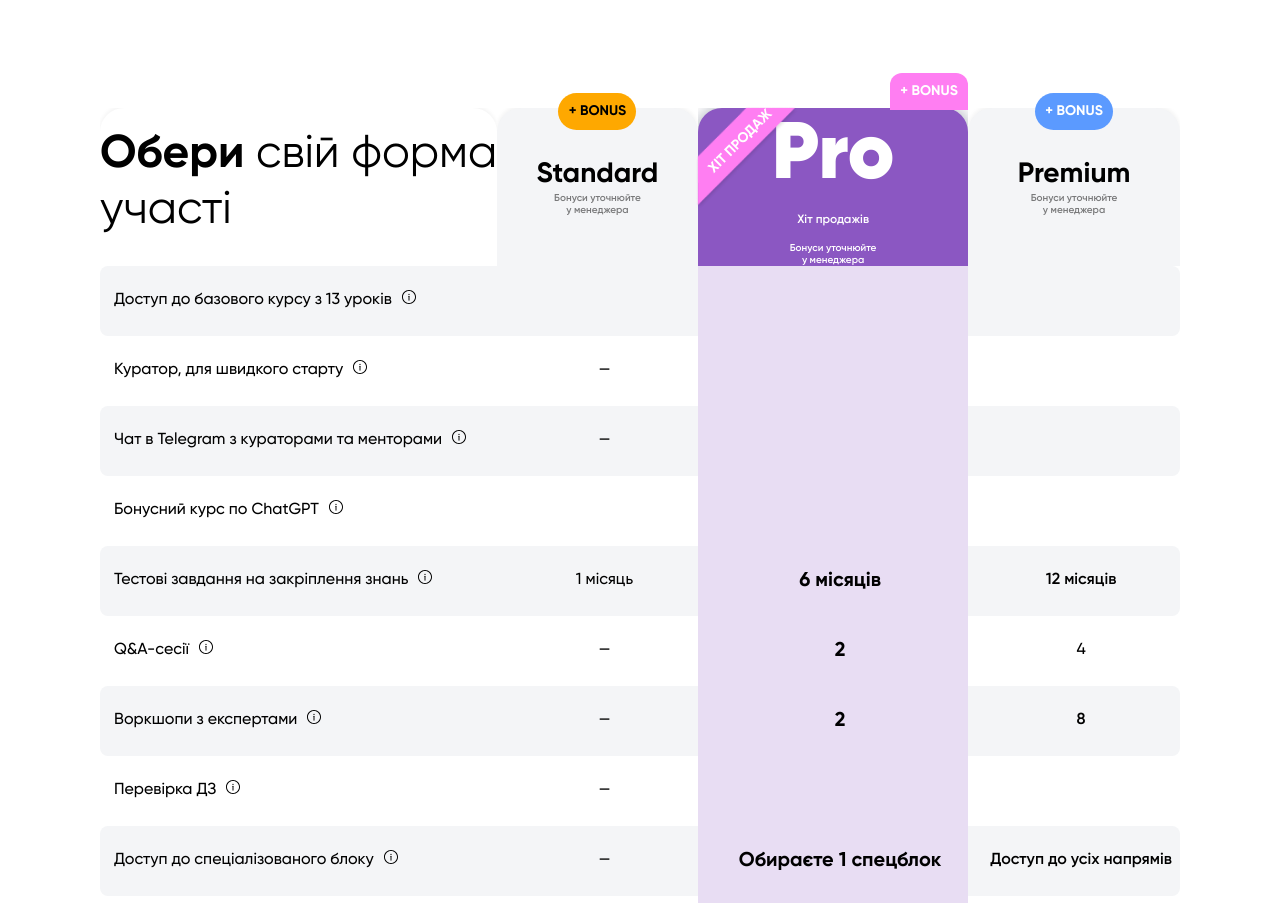
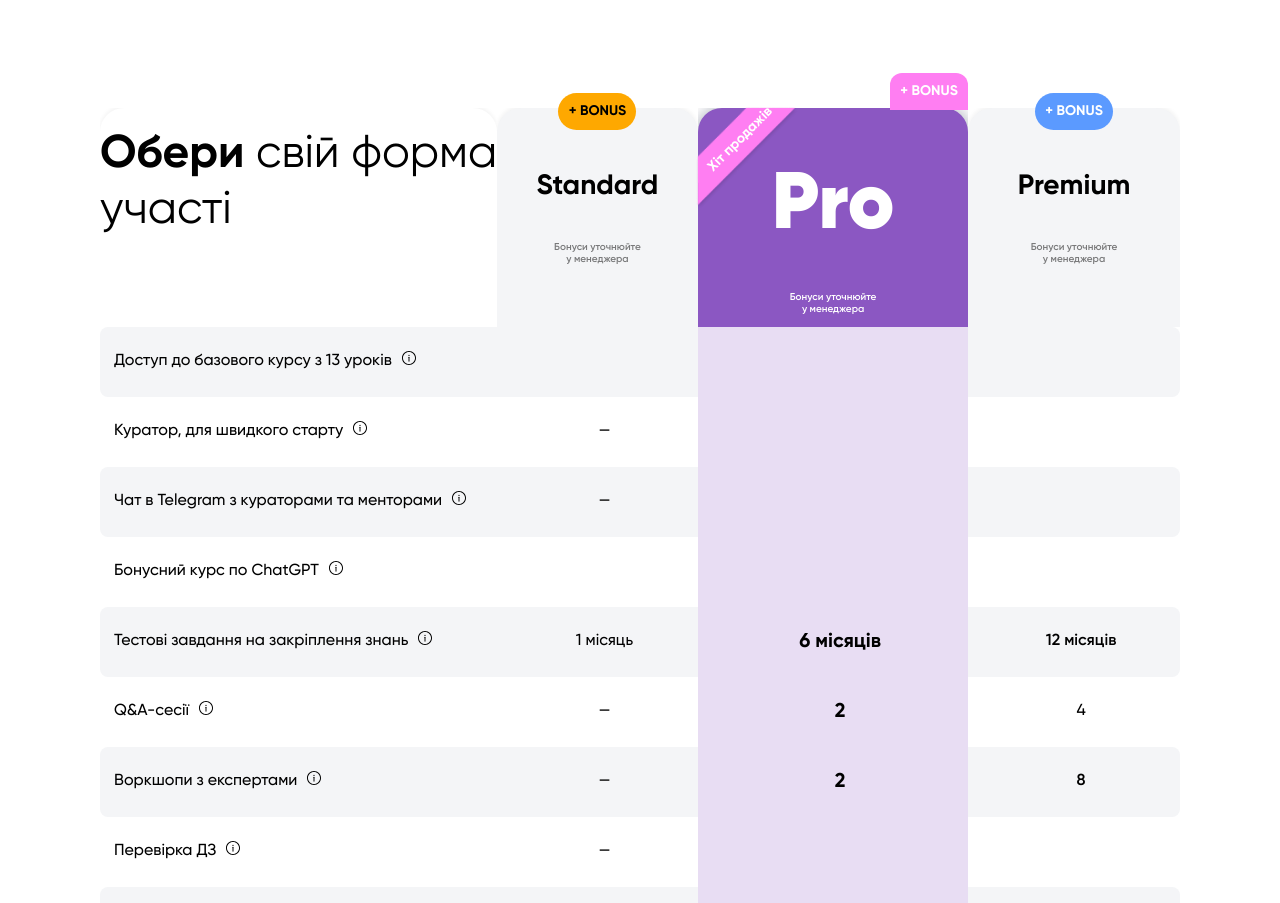
Before and after one commit to Viktor-Baratej/GENIUS, a plain HTML site: page index.html in a window 1280 px wide. Shown: the part 3759-4662 px from the top of the page. Drawn offline with Linux system fonts and the light colour scheme.

Commit message:
add finish

```diff
--- a/css/pricing.css
+++ b/css/pricing.css
@@ -193,15 +193,30 @@
 
 }
 
+.vector::before {
+    position: absolute;
+  content: "";
+  background: url(../img/pricing-vector.png)no-repeat center center/contain;
+  top: -2px;
+right: 166px;
+width: 109px;
+height: 105px;
+}
+
 .plan__badge {
-  display: inline-block;
-  font-size: 12px;
-  font-weight: 600;
-  padding: 4px 10px;
-  border-radius: 12px;
-  margin-bottom: 6px;
-  color: #fff;
+  position: absolute;
+  content: "";
+  top: 23px;
+  right: 185px;
+transform: rotate(-45deg);
+  font-weight: 700;
+font-size: 14px;
+line-height: 120%;
+text-align: center;
+color: #fff;
 }
+
+
 
 .pricing__table thead th:nth-child(2),
 .pricing__table thead th:nth-child(4) {
@@ -272,6 +287,7 @@ color: #fff;
   line-height: 120%;
   text-align: center;
   color: #000;
+  margin-bottom: 37px;
 }
 
 .plan__name-Pro {
@@ -280,6 +296,8 @@ color: #fff;
   line-height: 120%;
   text-align: center;
   color: #fff;
+  margin-bottom: 37px;
+  padding-top: 50px;
 }
 
 .plan__text {
@@ -297,6 +315,7 @@ color: #fff;
   line-height: 120%;
   text-align: center;
   color: #fff;
+  padding-bottom: 12px;
 }
 
 /* Тіло таблиці */
@@ -527,29 +546,6 @@ text-align: center;
 color: #000;
 }
 
-.vector::before {
-    position: absolute;
-  content: "";
-  background: url(../img/pricing-vector.png)no-repeat center center/contain;
-  top: -2px;
-right: 166px;
-width: 109px;
-height: 105px;
-}
-.vector::after {
-  content: "Хіт продаж";
-  position: absolute;
-  top: 25px;
-  right: 186px;
- font-weight: 700;
-font-size: 14px;
-line-height: 120%;
-text-align: center;
-color: #fff;
-  text-transform: uppercase;
-  transform: rotate(-45deg);
-  z-index: 2;
-}
 
 .pricing__body tr:nth-child(odd) td.highlight-column {
   background: rgba(139, 87, 194, 0.2) !important;
```
